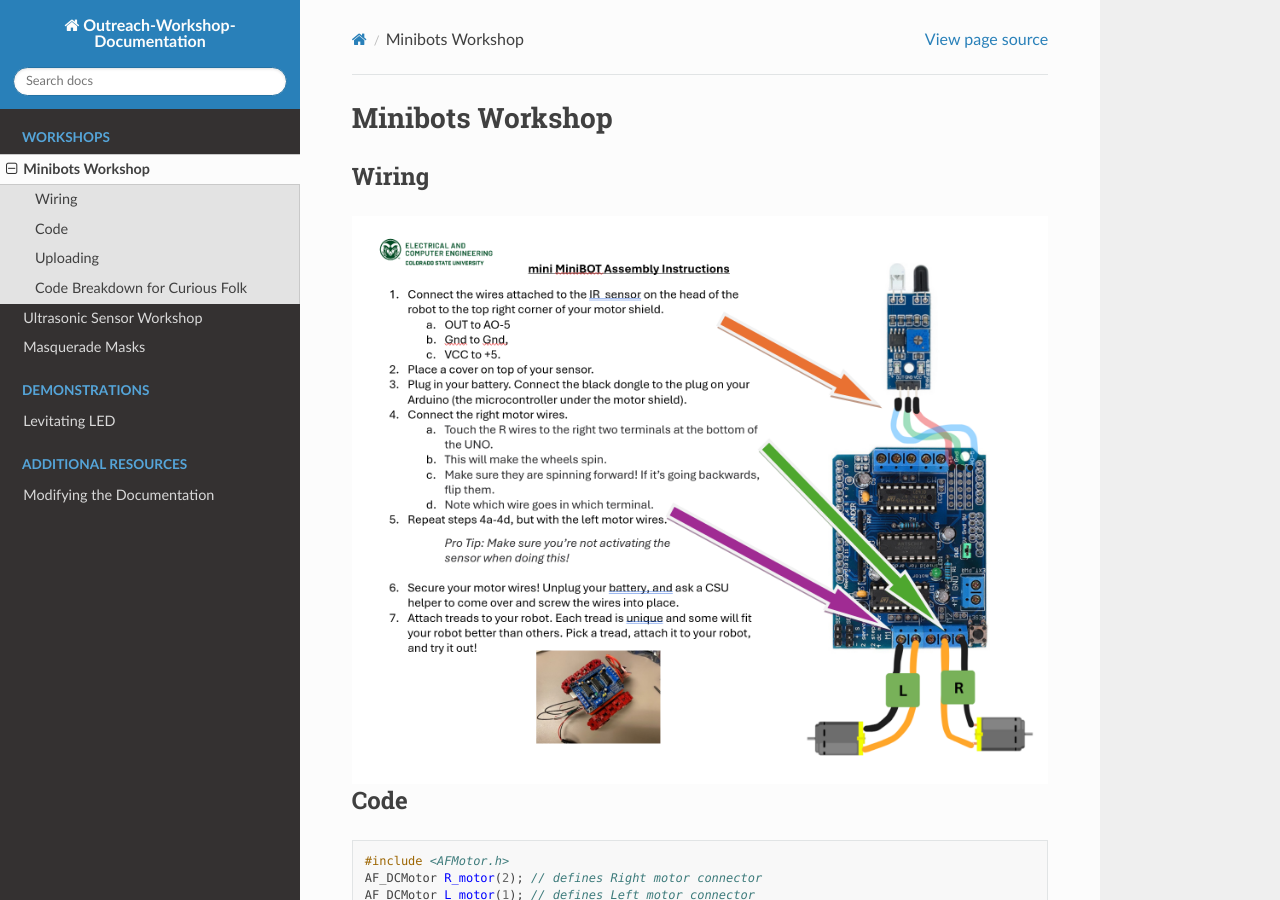
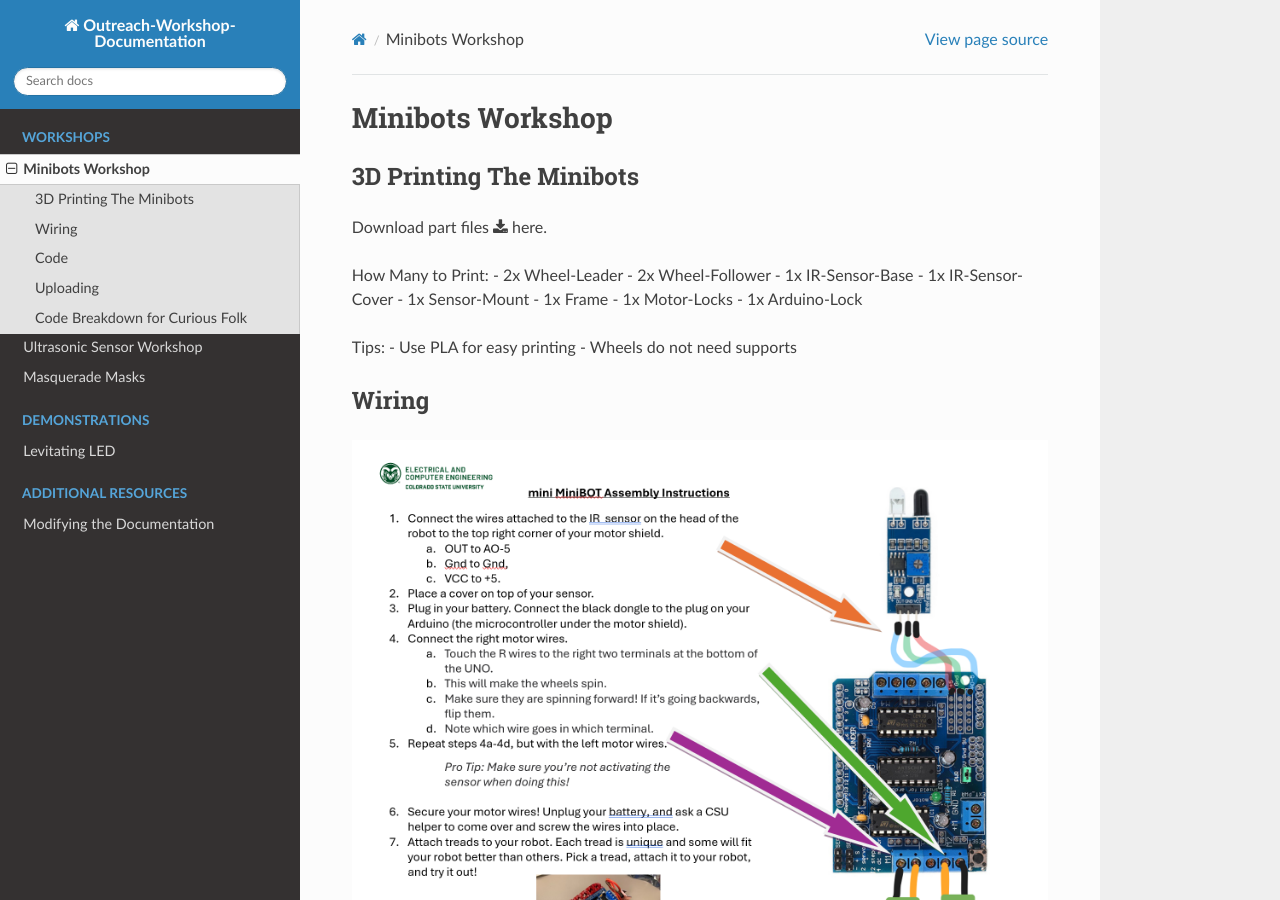
Before and after one commit to CSU-ECE-Outreach/Outreach-Workshop-Documentation, a Sphinx documentation site: the page built from docs/minibots.rst, in a window 1280 px wide and 900 px high. Built offline with Sphinx 7.4.7 and the Read the Docs theme 3.1.0, drawn with Linux system fonts in a browser that asks for light colours.

Commit message:
MiniBOTs 3D Printing

```diff
--- a/docs/minibots.rst
+++ b/docs/minibots.rst
@@ -1,5 +1,24 @@
 Minibots Workshop
 =======================
+
+3D Printing The Minibots
+-------------------------
+
+Download part files :download:`here <files/MiniBOTs-Part-Files.zip>`.
+
+How Many to Print:
+- 2x Wheel-Leader
+- 2x Wheel-Follower
+- 1x IR-Sensor-Base
+- 1x IR-Sensor-Cover
+- 1x Sensor-Mount
+- 1x Frame
+- 1x Motor-Locks
+- 1x Arduino-Lock
+
+Tips:
+- Use PLA for easy printing
+- Wheels do not need supports
 
 Wiring
 -------------------
```
Also changed, not shown: 1 other file.
